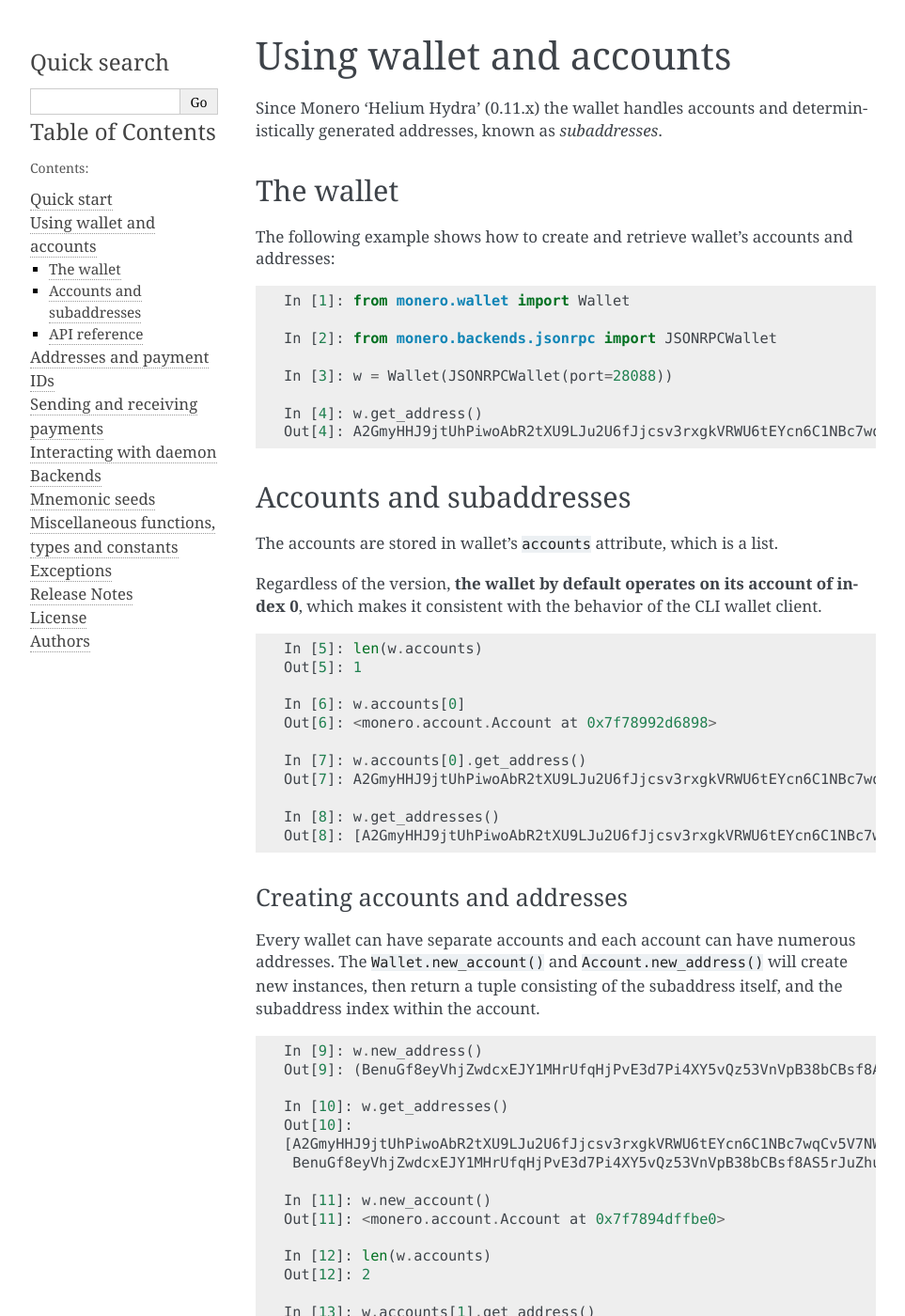
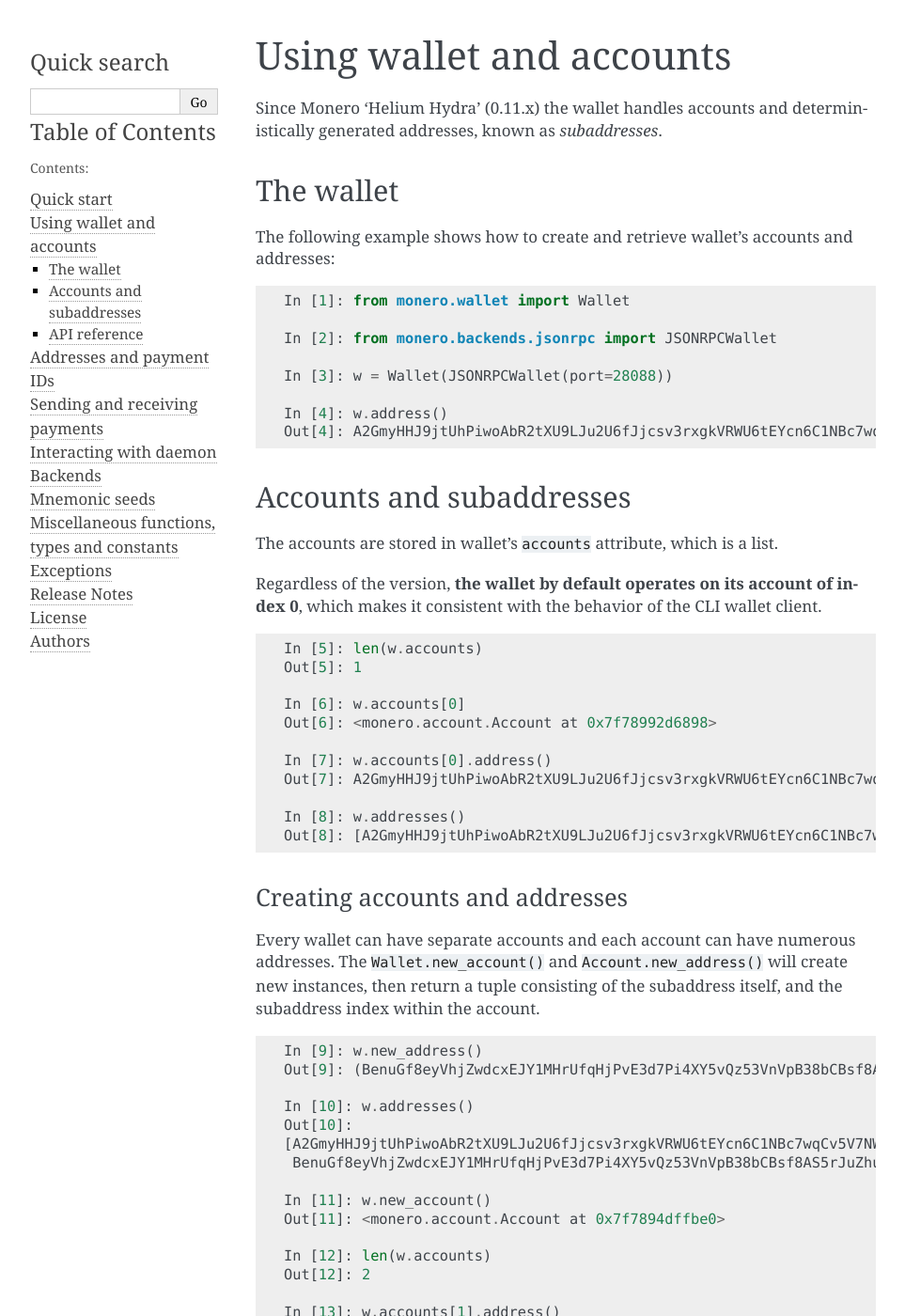
Before and after one commit to monero-ecosystem/monero-python, a Sphinx documentation site: the page built from docs/source/wallet.rst, in a window 1280 px wide and 1400 px high. Shown: the whole window at 94% size, without its empty margins (148-1111 px from the left). Built offline with Sphinx 7.4.7, drawn with Linux system fonts in a browser that asks for light colours; some of the changed text lies outside the part shown.

Commit message:
Fix docs

```diff
--- a/docs/source/wallet.rst
+++ b/docs/source/wallet.rst
@@ -18,7 +18,7 @@
 
     In [3]: w = Wallet(JSONRPCWallet(port=28088))
 
-    In [4]: w.get_address()
+    In [4]: w.address()
     Out[4]: A2GmyHHJ9jtUhPiwoAbR2tXU9LJu2U6fJjcsv3rxgkVRWU6tEYcn6C1NBc7wqCv5V7NW3zeYuzKf6RGGgZTFTpVC4QxAiAX
 
 Accounts and subaddresses
@@ -38,10 +38,10 @@
     In [6]: w.accounts[0]
     Out[6]: <monero.account.Account at 0x7f78992d6898>
 
-    In [7]: w.accounts[0].get_address()
+    In [7]: w.accounts[0].address()
     Out[7]: A2GmyHHJ9jtUhPiwoAbR2tXU9LJu2U6fJjcsv3rxgkVRWU6tEYcn6C1NBc7wqCv5V7NW3zeYuzKf6RGGgZTFTpVC4QxAiAX
 
-    In [8]: w.get_addresses()
+    In [8]: w.addresses()
     Out[8]: [A2GmyHHJ9jtUhPiwoAbR2tXU9LJu2U6fJjcsv3rxgkVRWU6tEYcn6C1NBc7wqCv5V7NW3zeYuzKf6RGGgZTFTpVC4QxAiAX]
 
 
@@ -58,7 +58,7 @@
     In [9]: w.new_address()
     Out[9]: (BenuGf8eyVhjZwdcxEJY1MHrUfqHjPvE3d7Pi4XY5vQz53VnVpB38bCBsf8AS5rJuZhuYrqdG9URc2eFoCNPwLXtLENT4R7, 1)
 
-    In [10]: w.get_addresses()
+    In [10]: w.addresses()
     Out[10]:
     [A2GmyHHJ9jtUhPiwoAbR2tXU9LJu2U6fJjcsv3rxgkVRWU6tEYcn6C1NBc7wqCv5V7NW3zeYuzKf6RGGgZTFTpVC4QxAiAX,
      BenuGf8eyVhjZwdcxEJY1MHrUfqHjPvE3d7Pi4XY5vQz53VnVpB38bCBsf8AS5rJuZhuYrqdG9URc2eFoCNPwLXtLENT4R7]
@@ -69,13 +69,13 @@
     In [12]: len(w.accounts)
     Out[12]: 2
 
-    In [13]: w.accounts[1].get_address()
+    In [13]: w.accounts[1].address()
     Out[13]: Bhd3PRVCnq5T5jjNey2hDSM8DxUgFpNjLUrKAa2iYVhYX71RuCGTekDKZKXoJPAGL763kEXaDSAsvDYb8bV77YT7Jo19GKY
 
     In [14]: w.accounts[1].new_address()
     Out[14]: (Bbz5uCtnn3Gaj1YAizaHw1FPeJ6T7kk7uQoeY48SWjezEAyrWScozLxYbqGxsV5L6VJkvw5VwECAuLVJKQtHpA3GFXJNPYu, 1)
 
-    In [15]: w.accounts[1].get_addresses()
+    In [15]: w.accounts[1].addresses()
     Out[15]:
     [Bhd3PRVCnq5T5jjNey2hDSM8DxUgFpNjLUrKAa2iYVhYX71RuCGTekDKZKXoJPAGL763kEXaDSAsvDYb8bV77YT7Jo19GKY,
      Bbz5uCtnn3Gaj1YAizaHw1FPeJ6T7kk7uQoeY48SWjezEAyrWScozLxYbqGxsV5L6VJkvw5VwECAuLVJKQtHpA3GFXJNPYu]
```
Also changed, not shown: 1 other file.
